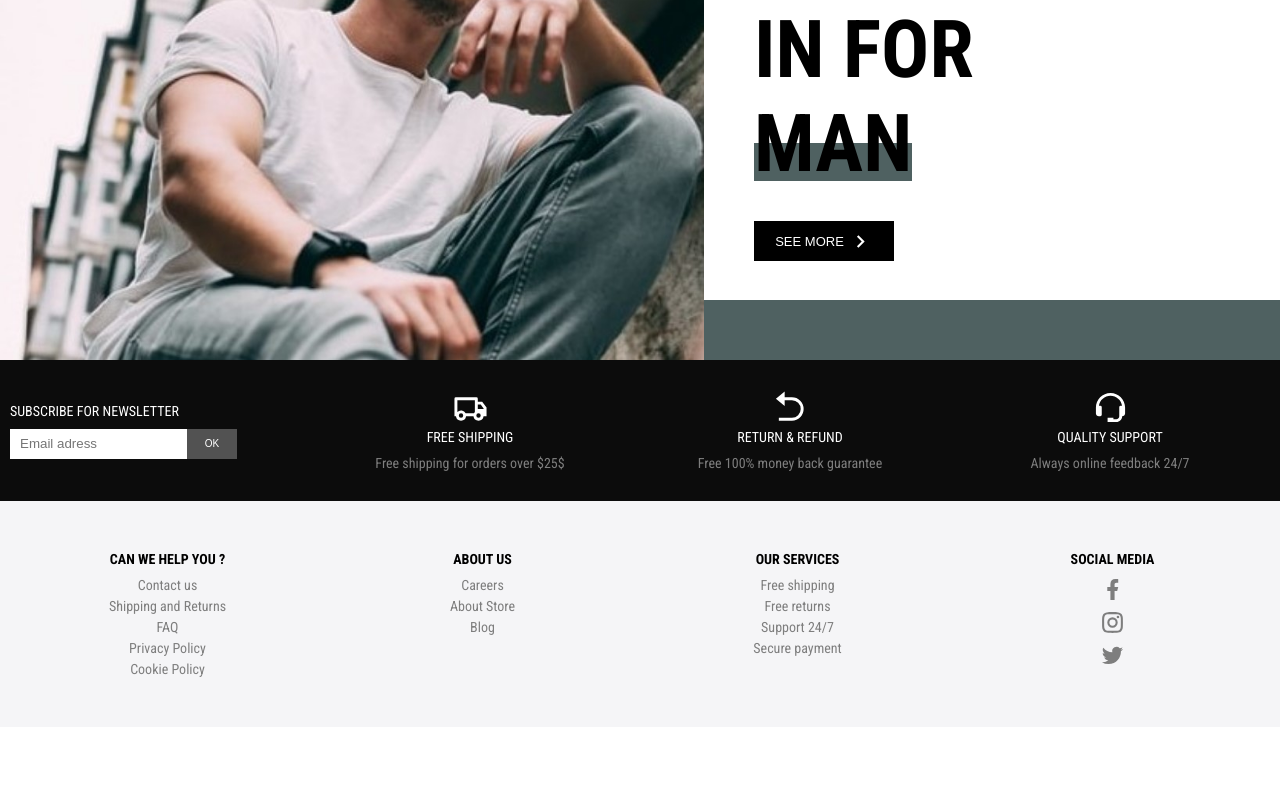
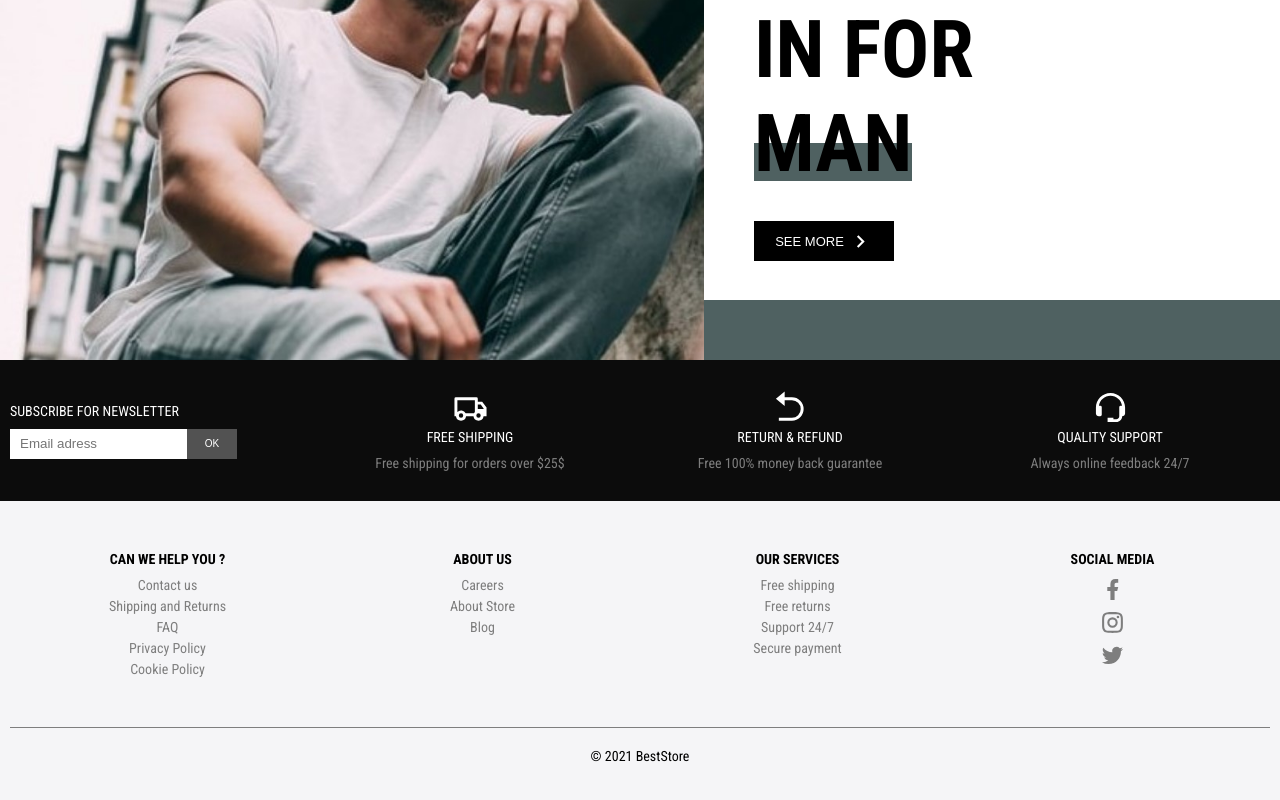
Before and after one commit to 1991Pawel/e-comerce-next, a Next.js app in the folder client/: page / in a window 1280 px wide. Shown: the part 840-1640 px from the top of the page. Before the commit the page ends 1567 px from the top, so only its background shows below. Built offline with nearby package versions, Linux system fonts and the light colour scheme.

Commit message:
add copyright in footer

```diff
--- a/client/components/Footer/Footer.js
+++ b/client/components/Footer/Footer.js
@@ -48,6 +48,9 @@ export default function Footer() {
             </ul>
           </div>
         </div>
+        <div className={styles.copyright}>
+          <p className={styles.copyright__desc}>© 2021 BestStore</p>
+        </div>
       </div>
     </footer>
   );
--- a/client/components/Footer/footer.module.css
+++ b/client/components/Footer/footer.module.css
@@ -34,3 +34,16 @@
   font-weight: 400;
   margin-top: 0.5rem;
 }
+
+.copyright {
+  margin-top: 5rem;
+  border-top: 1px solid rgb(126, 126, 126);
+  padding: 1rem;
+}
+
+.copyright__desc {
+  margin-top: 1rem;
+  display: block;
+  text-align: center;
+  font-size: 1.4rem;
+}
```
